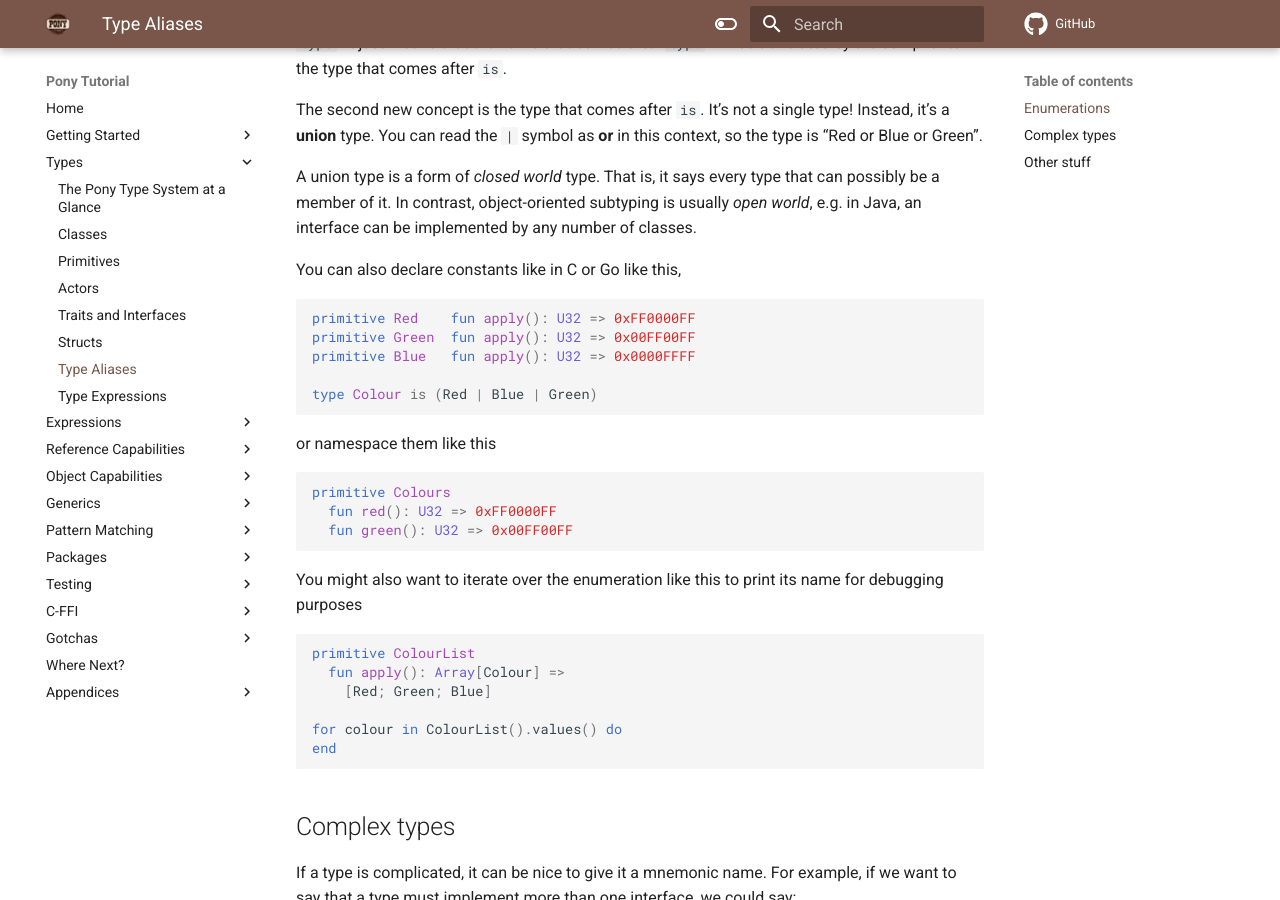
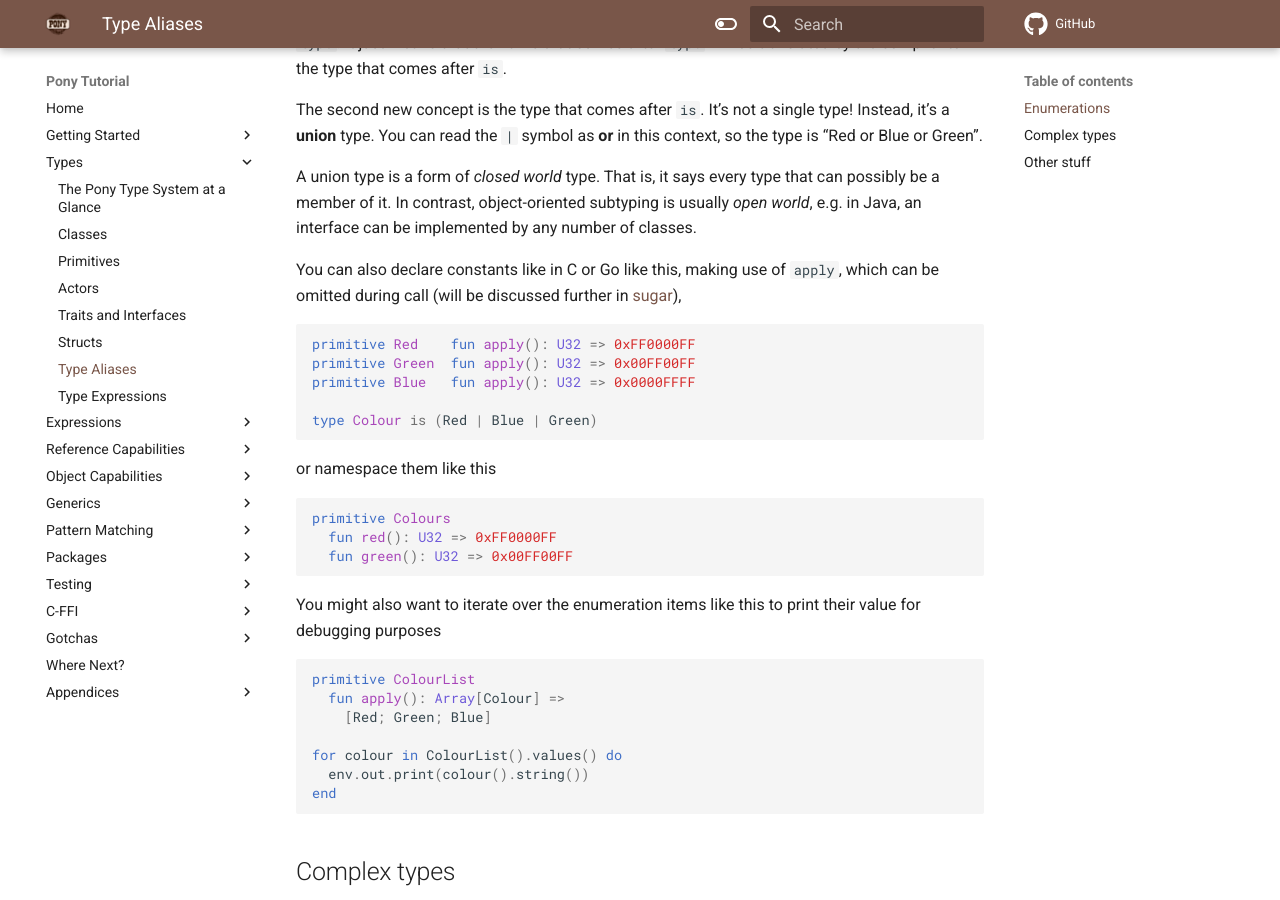
Before and after one commit to ponylang/pony-tutorial, an MkDocs documentation site: the page built from docs/types/type-aliases.md, in a window 1280 px wide and 900 px high, scrolled down 584 px. Built offline with MkDocs 1.6.1 and Material for MkDocs 9.7.7, drawn with Linux system fonts in a browser that asks for light colours; comment, search, counter and statistics services are not loaded.

Commit message:
Update type-aliases.md
- Add a small comment about the `apply` sugar.
- Add a call to `colour()` in the iteration example.

````diff
--- a/docs/types/type-aliases.md
+++ b/docs/types/type-aliases.md
@@ -22,7 +22,8 @@ The second new concept is the type that comes after `is`. It's not a single type
 
 A union type is a form of _closed world_ type. That is, it says every type that can possibly be a member of it. In contrast, object-oriented subtyping is usually _open world_, e.g. in Java, an interface can be implemented by any number of classes.
 
-You can also declare constants like in C or Go like this,
+You can also declare constants like in C or Go like this, making use of `apply`,
+which can be omitted during call (will be discussed further in [sugar](/expressions/sugar.md)),
 
 ```pony
 primitive Red    fun apply(): U32 => 0xFF0000FF
@@ -40,7 +41,7 @@ primitive Colours
   fun green(): U32 => 0x00FF00FF
 ```
 
-You might also want to iterate over the enumeration like this to print its name for debugging purposes
+You might also want to iterate over the enumeration items like this to print their value for debugging purposes
 
 ```pony
 primitive ColourList
@@ -48,6 +49,7 @@ primitive ColourList
     [Red; Green; Blue]
 
 for colour in ColourList().values() do
+  env.out.print(colour().string())
 end
 ```
 
````
